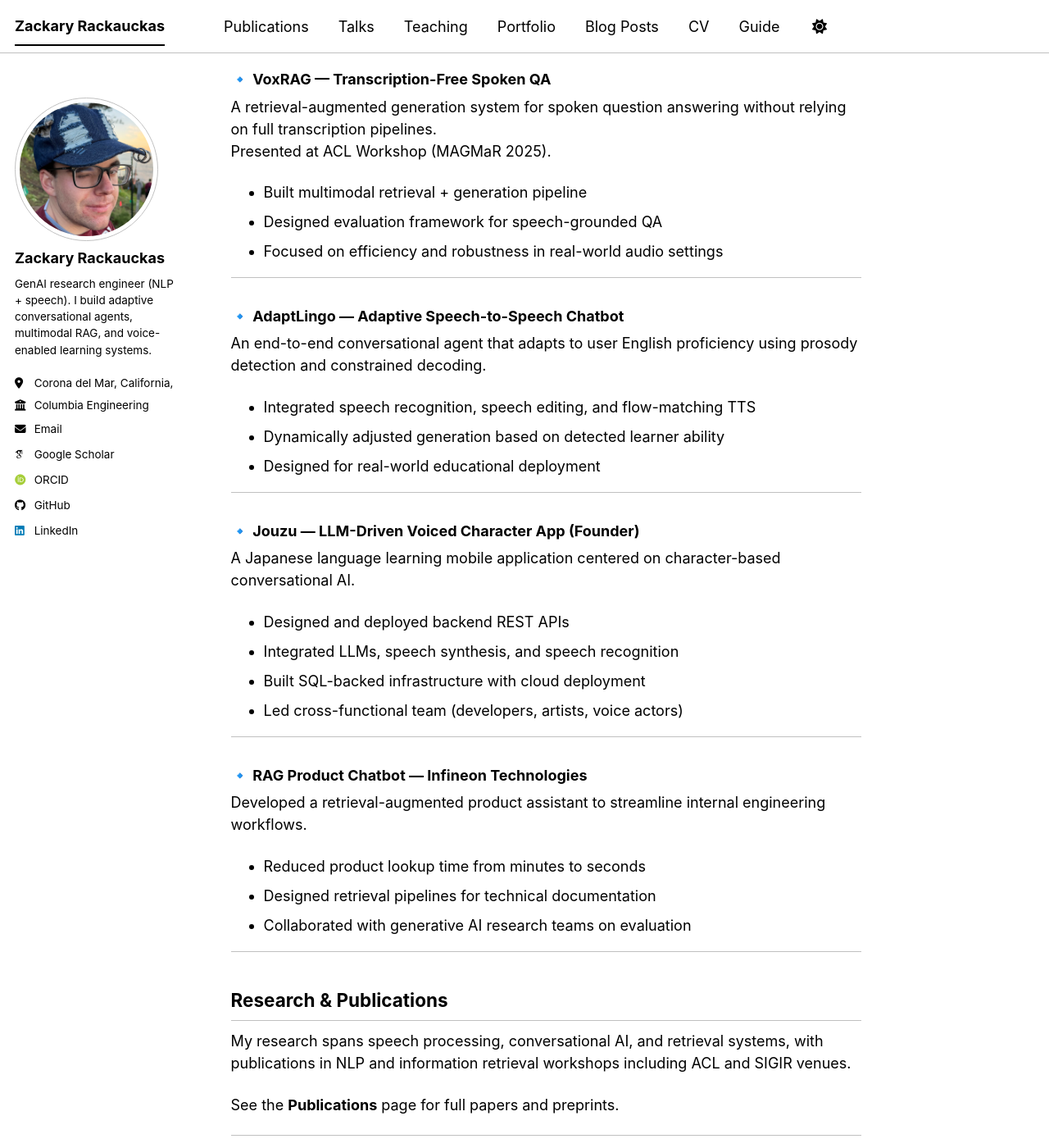
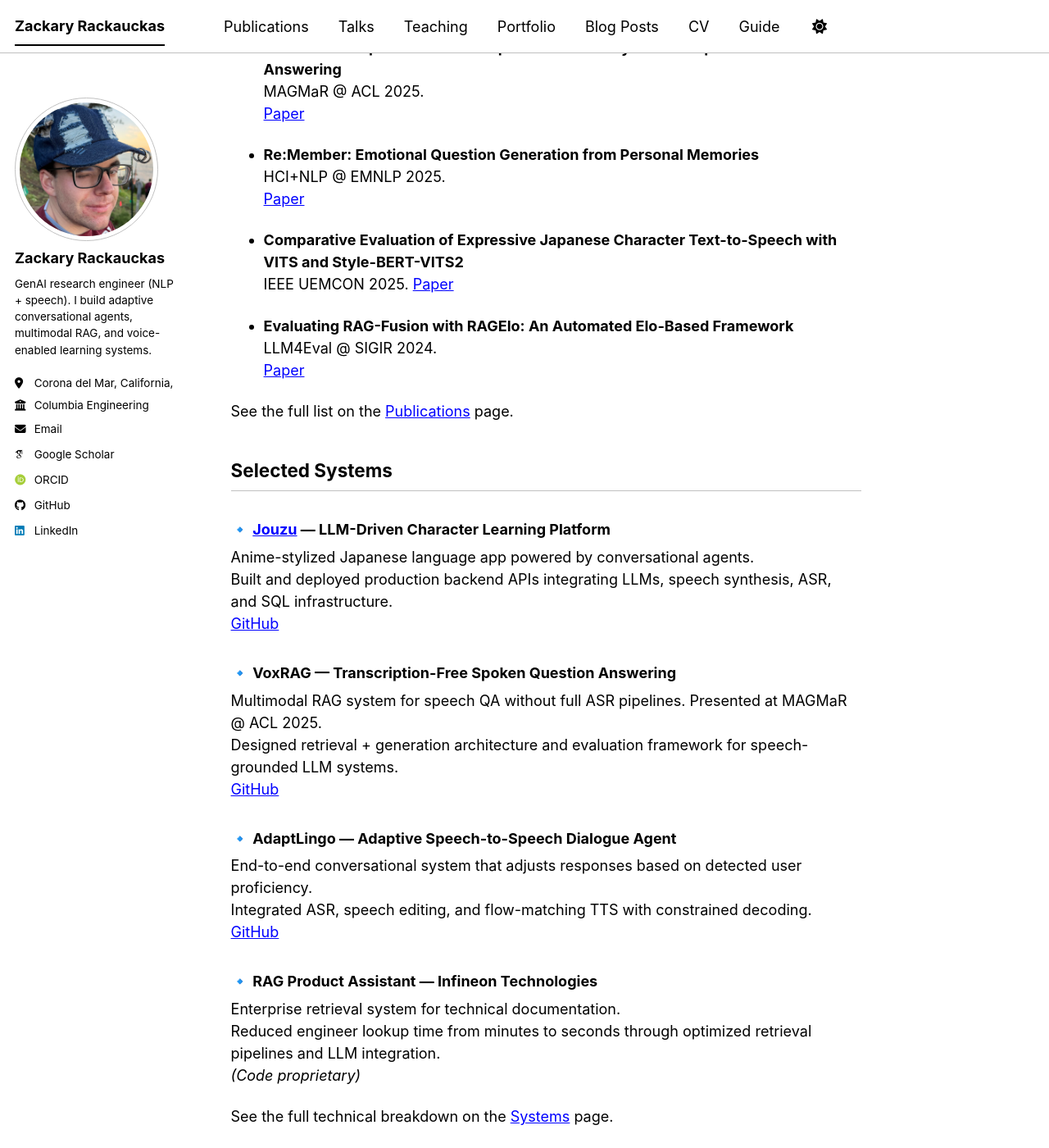
Before and after one commit to zackrack/zackrack.github.io, a Jekyll site: the page built from _pages/about.md, in a window 1280 px wide and 1400 px high, scrolled down 850 px. Shown: the whole window at 82% size. Built offline with Jekyll 4.4.1, drawn with Linux system fonts in a browser that asks for light colours; some web fonts are replaced; a script bundle is joined from its source files by our own code; library files that are not in the unit come from our copies.

Commit message:
Revise about page with updated publications and systems
Updated the about page to reflect changes in selected publications and systems, including new entries and links to GitHub repositories.

```diff
--- a/_pages/about.md
+++ b/_pages/about.md
@@ -19,55 +19,50 @@ My work focuses on speech-to-speech conversational systems, expressive multiling
 **Pronunciation:** /ˈrækɔkəs/
 
 <p>You can find me on <a href="https://www.linkedin.com/in/zackrack">LinkedIn</a>, <a href="https://scholar.google.com/citations?user=nLFm9YIAAAAJhl=en">Google Scholar</a>, and <a href="https://github.com/zackrack">GitHub</a>. You can also take a look at my <a href="/files/cv.pdf">CV</a>.</p>
----
+
+## Selected Publications
+
+- **VoxRAG: A Step Toward Transcription-Free RAG Systems in Spoken Question Answering**
+  MAGMaR @ ACL 2025.
+  [Paper](https://aclanthology.org/2025.magmar-1.3.pdf)
+
+- **Re:Member: Emotional Question Generation from Personal Memories**
+  HCI+NLP @ EMNLP 2025.
+  [Paper](https://aclanthology.org/2025.hcinlp-1.13.pdf)
+
+- **Comparative Evaluation of Expressive Japanese Character Text-to-Speech with VITS and Style-BERT-VITS2**
+  IEEE UEMCON 2025.
+  [Paper](https://arxiv.org/abs/2505.17320)
+
+- **Evaluating RAG-Fusion with RAGElo: An Automated Elo-Based Framework**
+  LLM4Eval @ SIGIR 2024.
+  [Paper](https://ceur-ws.org/Vol-3752/paper6.pdf)
+
+See the full list on the [Publications](/publications/) page.
 
 ## Selected Systems
 
-### 🔹 VoxRAG — Transcription-Free Spoken QA
-A retrieval-augmented generation system for spoken question answering without relying on full transcription pipelines.
-Presented at ACL Workshop (MAGMaR 2025).
+### 🔹 [Jouzu](https://jouzu.ai) — LLM-Driven Character Learning Platform
+Anime-stylized Japanese language app powered by conversational agents.
+Built and deployed production backend APIs integrating LLMs, speech synthesis, ASR, and SQL infrastructure.
+[GitHub](https://github.com/zackrack/jouzu)
 
-- Built multimodal retrieval + generation pipeline
-- Designed evaluation framework for speech-grounded QA
-- Focused on efficiency and robustness in real-world audio settings
+### 🔹 VoxRAG — Transcription-Free Spoken Question Answering
+Multimodal RAG system for speech QA without full ASR pipelines. Presented at MAGMaR @ ACL 2025.
+Designed retrieval + generation architecture and evaluation framework for speech-grounded LLM systems.
+[GitHub](https://github.com/zackrack/voxrag)
 
----
+### 🔹 AdaptLingo — Adaptive Speech-to-Speech Dialogue Agent
+End-to-end conversational system that adjusts responses based on detected user proficiency.
+Integrated ASR, speech editing, and flow-matching TTS with constrained decoding.
+[GitHub](https://github.com/zackrack/adaptlingo)
 
-### 🔹 AdaptLingo — Adaptive Speech-to-Speech Chatbot
-An end-to-end conversational agent that adapts to user English proficiency using prosody detection and constrained decoding.
+### 🔹 RAG Product Assistant — Infineon Technologies
+Enterprise retrieval system for technical documentation.
+Reduced engineer lookup time from minutes to seconds through optimized retrieval pipelines and LLM integration.
+*(Code proprietary)*
 
-- Integrated speech recognition, speech editing, and flow-matching TTS
-- Dynamically adjusted generation based on detected learner ability
-- Designed for real-world educational deployment
-
----
-
-### 🔹 Jouzu — LLM-Driven Voiced Character App (Founder)
-A Japanese language learning mobile application centered on character-based conversational AI.
-
-- Designed and deployed backend REST APIs
-- Integrated LLMs, speech synthesis, and speech recognition
-- Built SQL-backed infrastructure with cloud deployment
-- Led cross-functional team (developers, artists, voice actors)
-
----
-
-### 🔹 RAG Product Chatbot — Infineon Technologies
-Developed a retrieval-augmented product assistant to streamline internal engineering workflows.
-
-- Reduced product lookup time from minutes to seconds
-- Designed retrieval pipelines for technical documentation
-- Collaborated with generative AI research teams on evaluation
-
----
-
-## Research & Publications
-
-My research spans speech processing, conversational AI, and retrieval systems, with publications in NLP and information retrieval workshops including ACL and SIGIR venues.
-
-See the **Publications** page for full papers and preprints.
-
----
+See the full technical breakdown on the [Systems](/systems/) page.
 
 ## Technical Stack
 
```
